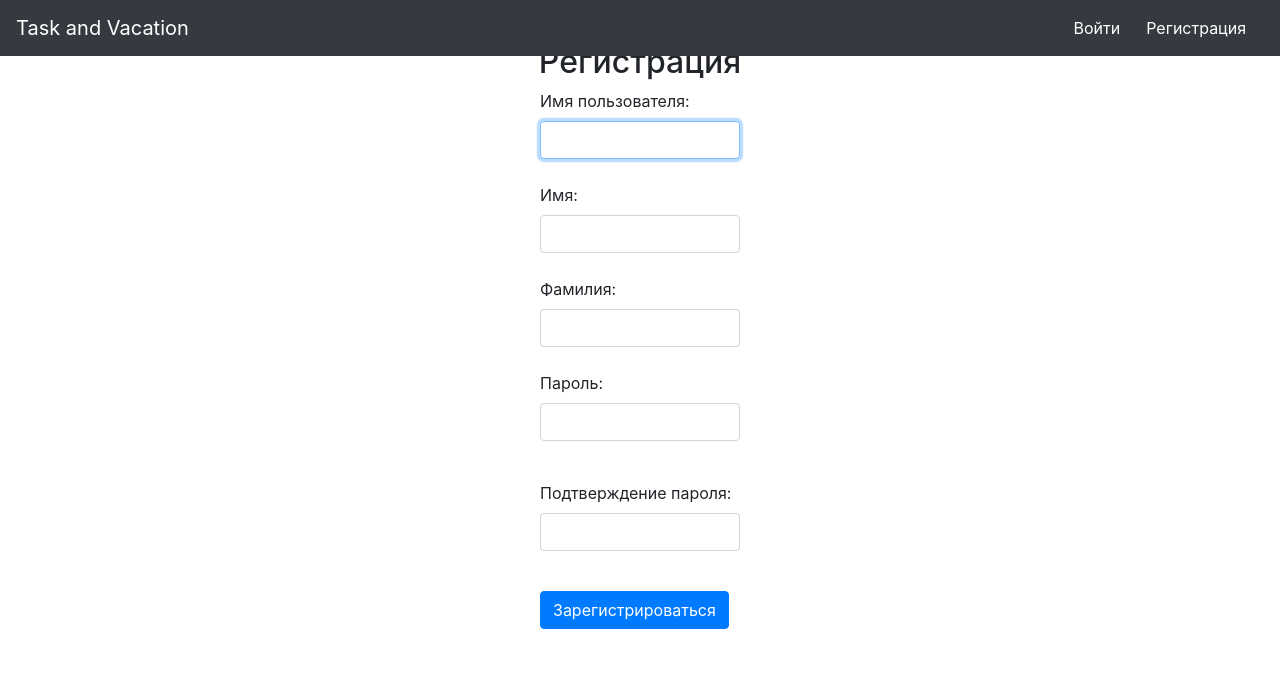
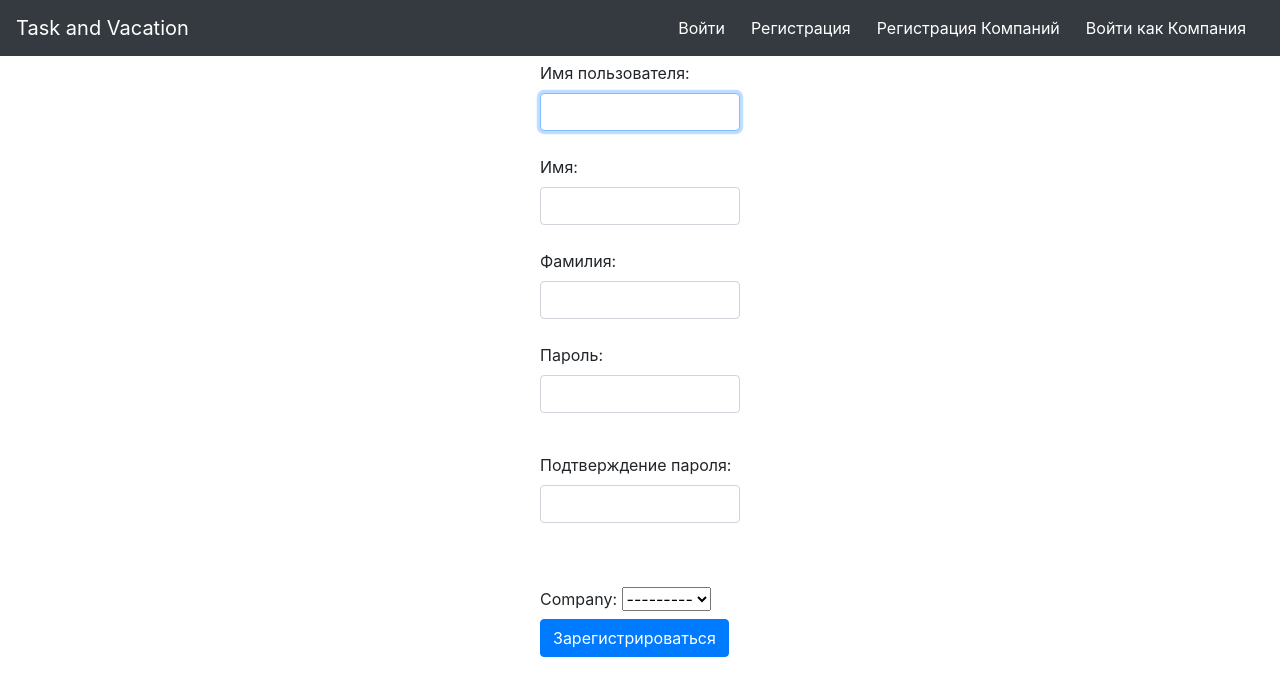
Before and after one commit to Krasav4ik-02/taskandvacation, a Django app: page /registration in a window 1280 px wide. Shown: the top 696 px of the page. Run offline with Django 3.2, Linux system fonts and the light colour scheme; data comes from the database, SQL or seed files in the repository; some libraries are stand-ins or nearby versions.

Commit message:
Forms, models, registration company, authentication company, views

```diff
--- a/task/admin.py
+++ b/task/admin.py
@@ -1,3 +1,3 @@
 from django.contrib import admin
 
-# admin.site.register(Company)
+# admin.site.register(CustomUser)
--- a/task/forms.py
+++ b/task/forms.py
@@ -1,13 +1,15 @@
 from django import forms
+from django.contrib.auth import authenticate
 from django.contrib.auth.forms import UserCreationForm, UserChangeForm
 from django.contrib.auth.models import User
 from django.contrib.auth.forms import AuthenticationForm
+from task.models import *
 
 
 class CustomUserCreationForm(UserCreationForm):
     class Meta:
-        model = User
-        fields = ['username','password1','password2','email', 'first_name', 'last_name']
+        model = MyUser
+        fields = ['username','password1','password2','email', 'first_name', 'last_name', 'company']
         widgets = {
             'username': forms.TextInput(attrs={
             'class': 'form-control',
@@ -52,3 +54,13 @@ class UserEditForm(UserChangeForm):
         }
     def __init__(self, *args, **kwargs):
         super(UserEditForm, self).__init__(*args, **kwargs)
+
+class CompanyRegistrationForm(UserCreationForm):
+    class Meta:
+        model = Company
+        fields = ['name', 'username', 'first_name', 'last_name', 'password1']
+
+class CompanyAuthenticationForm(AuthenticationForm):
+    class Meta:
+        model = Company
+        fields = ['username', 'password']
--- a/task/models.py
+++ b/task/models.py
@@ -1,5 +1,46 @@
+from django.contrib.auth.base_user import BaseUserManager, AbstractBaseUser
 from django.contrib.auth.hashers import make_password
+from django.contrib.auth.models import AbstractUser, User
 from django.db import models
+import uuid
 
-from django.db import models
-from django.contrib.auth.models import User
+class CompanyManager(BaseUserManager):
+    def create_user(self, username, password=None, **extra_fields):
+        if not username:
+            raise ValueError('The Username field must be set')
+        user = self.model(username=username, **extra_fields)
+        user.set_password(password)
+        user.save(using=self._db)
+        return user
+
+    def create_superuser(self, username, password=None, **extra_fields):
+        extra_fields.setdefault('is_staff', True)
+        extra_fields.setdefault('is_superuser', True)
+
+        return self.create_user(username, password, **extra_fields)
+
+
+class Company(AbstractBaseUser):
+    name = models.CharField(max_length=255)
+    company_identifier = models.UUIDField(default=uuid.uuid4, editable=False, unique=True)
+    username = models.CharField(max_length=150, unique=True)
+    first_name = models.CharField(max_length=30)
+    last_name = models.CharField(max_length=30)
+    password = models.CharField(max_length=128)
+
+    is_active = models.BooleanField(default=True)
+    is_staff = models.BooleanField(default=False)
+
+    objects = CompanyManager()
+
+    USERNAME_FIELD = 'username'
+
+    def save(self, *args, **kwargs):
+        self.set_password(self.password)
+        super().save(*args, **kwargs)
+
+
+class MyUser(AbstractUser):
+    company = models.ForeignKey(Company, on_delete=models.CASCADE)
+    is_company = models.BooleanField(default=False)
+    USERNAME_FIELD = 'username'
--- a/task/templates/task/base.html
+++ b/task/templates/task/base.html
@@ -26,6 +26,8 @@
 {% else %}
 <li class="nav-item" style="margin-right: 10px;"><a href="{% url 'authentication' %}" class="nav-link active" aria-current="page">Войти</a></li>
 <li class="nav-item" style="margin-right: 10px;"><a href="{% url 'registration' %}" class="nav-link active" aria-current="page">Регистрация</a></li>
+<li class="nav-item" style="margin-right: 10px;"><a href="{% url 'registration_company' %}" class="nav-link active" aria-current="page">Регистрация Компаний</a></li>
+<li class="nav-item" style="margin-right: 10px;"><a href="{% url 'authentication_company' %}" class="nav-link active" aria-current="page">Войти как Компания</a></li>
 {% endif %}
         </ul>
     </div>
--- a/task/templates/task/cabinet.html
+++ b/task/templates/task/cabinet.html
@@ -10,6 +10,7 @@
   <p><strong>Фамилия:</strong> {{ user.last_name }}</p>
   <p><strong>Имя:</strong> {{ user.first_name }}</p>
   <p><strong>Последнее посещение:</strong> {{ user.last_login }}</p>
+  <p><strong>Идентификатор компаний:</strong> {{ user.company_identificator }}</p>
 </section>
   <a href="{% url 'edit_profile' %}" class="btn btn-primary">Изменить данные</a>
 {% endblock %}
--- a/task/templates/task/registration.html
+++ b/task/templates/task/registration.html
@@ -32,6 +32,10 @@
     </div>
     <br>
     {{ form.password2.errors }}  <!-- Ошибки для поля 'password2' -->
+    <br>
+    {{ form.company.label_tag }} {{ form.company }}
+    <br>
+    {{form.company.errors}}
     <button type="submit" class="btn btn-primary">Зарегистрироваться</button>
   </form>
 </div>
--- a/task/urls.py
+++ b/task/urls.py
@@ -8,4 +8,6 @@ urlpatterns = [
     path('logout', views.logout_view, name='logout'),
     path('cabinet/', views.cabinet, name='cabinet'),
     path('cabinet/edit/', views.edit_profile, name='edit_profile'),
+    path('registration/company', views.registration_company, name='registration_company'),
+    path('authentication/company', views.authentication_company, name='authentication_company'),
 ]
--- a/task/views.py
+++ b/task/views.py
@@ -1,4 +1,6 @@
-from django.contrib.auth import login, logout
+import logging
+
+from django.contrib.auth import login, logout, authenticate
 from django.contrib.auth.decorators import login_required
 from django.shortcuts import render, redirect
 
@@ -55,3 +57,32 @@ def edit_profile(request):
         form = UserEditForm(instance=user)
 
     return render(request, 'task/edit_profile.html', {'form': form})
+
+def registration_company(request):
+    if request.method == 'POST':
+        form = CompanyRegistrationForm(request.POST)
+        if form.is_valid():
+            user = form.save()
+            login(request, user)
+            return redirect('home')  # Redirect to your home page after registration
+    else:
+        form = CompanyRegistrationForm()
+    return render(request, 'task/registration_company.html', {'form': form})
+
+def authentication_company(request):
+    if request.method == 'POST':
+        form = CompanyAuthenticationForm(request, request.POST)
+        if form.is_valid():
+            username = form.cleaned_data['username']
+            password = form.cleaned_data['password']
+            company = authenticate(request, username=username, password=password)
+
+            if company is not None:
+                login(request, company)
+                return redirect('home')  # Замените 'company_home' на URL вашей домашней страницы компании
+            else:
+                # Обработка ошибки аутентификации, например, вывод сообщения об ошибке
+                return render(request, 'task/authentication_company.html', {'form': form, 'error_message': 'Invalid credentials'})
+    else:
+        form = CompanyAuthenticationForm()
+    return render(request, 'task/authentication_company.html', {'form': form})
```
Also changed, not shown: task/backends.py (added, +15 -0 lines), task/templates/task/authentication_company.html (added, +21 -0 lines), task/templates/task/registration_company.html (added, +14 -0 lines), taskandvacation/settings.py (+5 -2 lines), db.sqlite3, task/migrations/0001_initial.py, task/migrations/0002_auto_20240106_0032.py (deleted), task/migrations/0002_auto_20240111_0154.py (added), task/migrations/0003_remove_company_password2.py (added), task/migrations/0004_company_is_company.py (added), task/migrations/0005_myuser_is_company.py (added), task/migrations/0006_remove_company_is_company.py (added).
